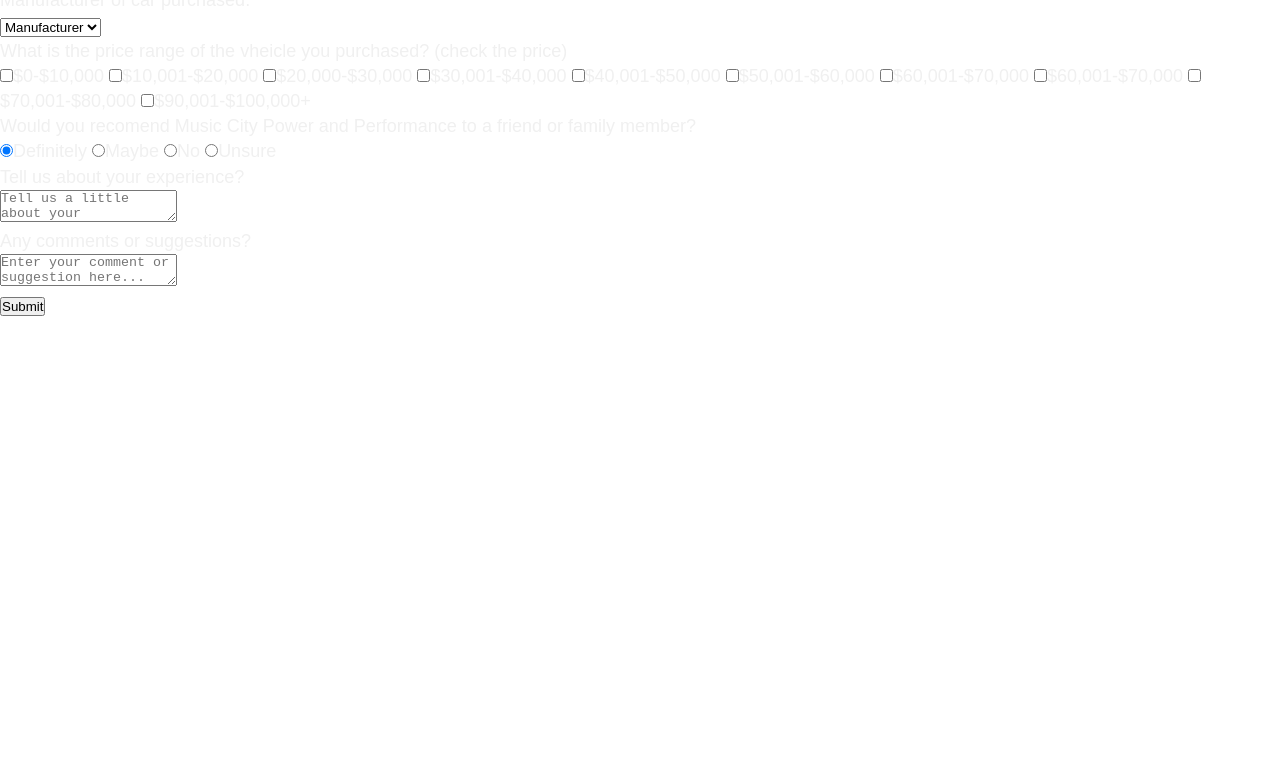
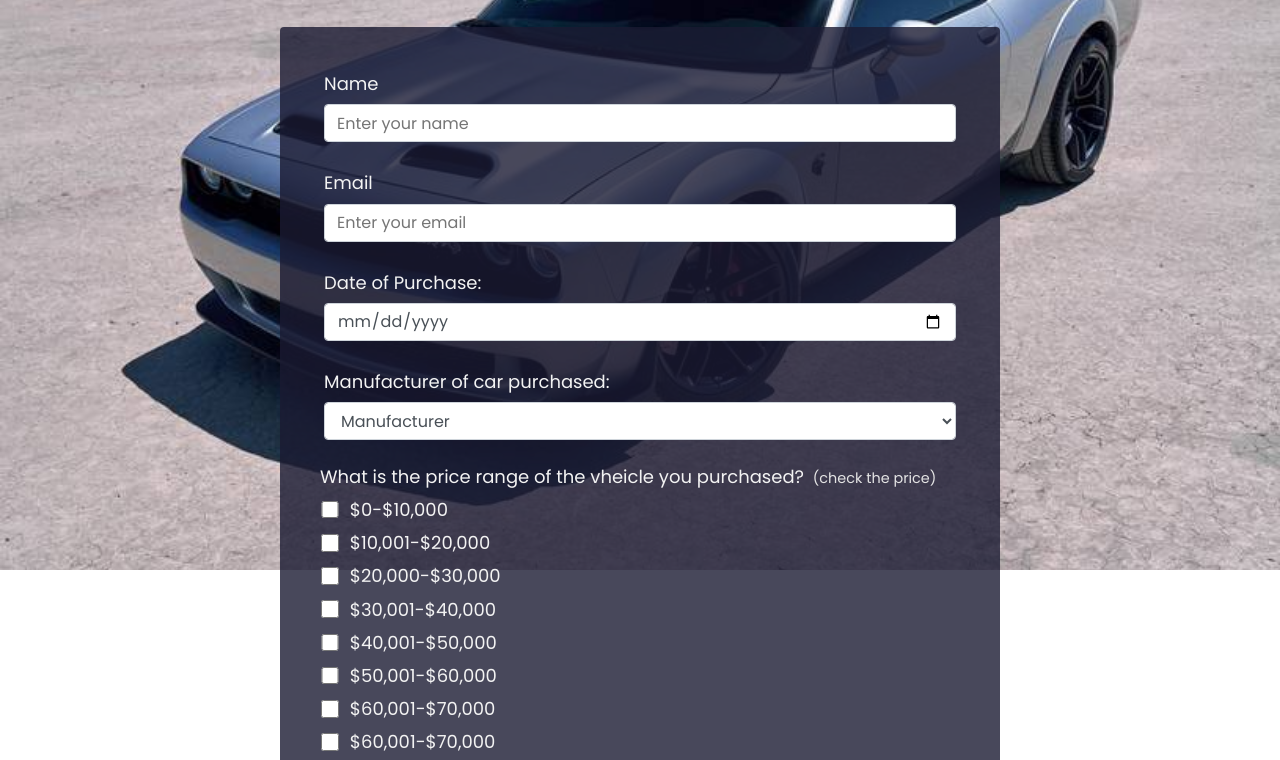
Before and after one commit to botissues/botissues.github.io, a plain HTML site: page survey.html in a window 1280 px wide. Shown: the part 230-990 px from the top of the page. Before the commit the page ends 800 px from the top, so only its background shows below. Drawn offline with Linux system fonts and the light colour scheme.

Commit message:
Update survey.html

```diff
--- a/survey.html
+++ b/survey.html
@@ -7,7 +7,7 @@
      <h2> Customer Satisfaction Survey</h2>
      <p id= description> Thank you for taking the time to help us improve!</p>
     </header>
-    <link rel="stylesheet" href="style.css">
+    <link rel="stylesheet" href="surveystyle.css">
 </head>
 
     <form id="survey-form">
```
